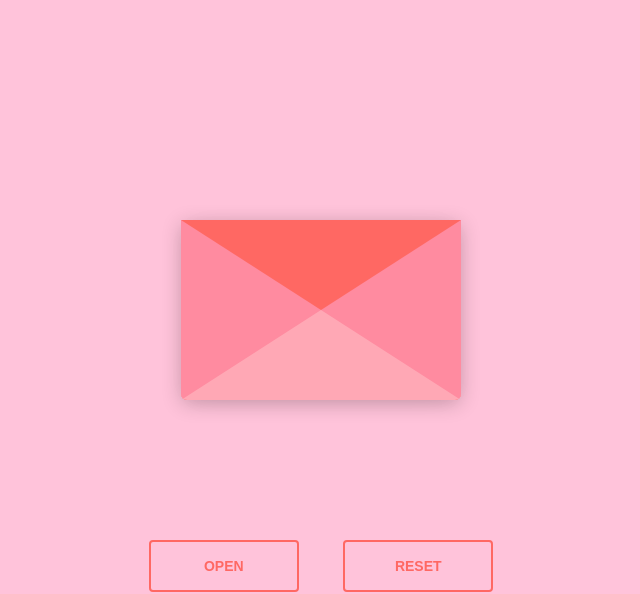
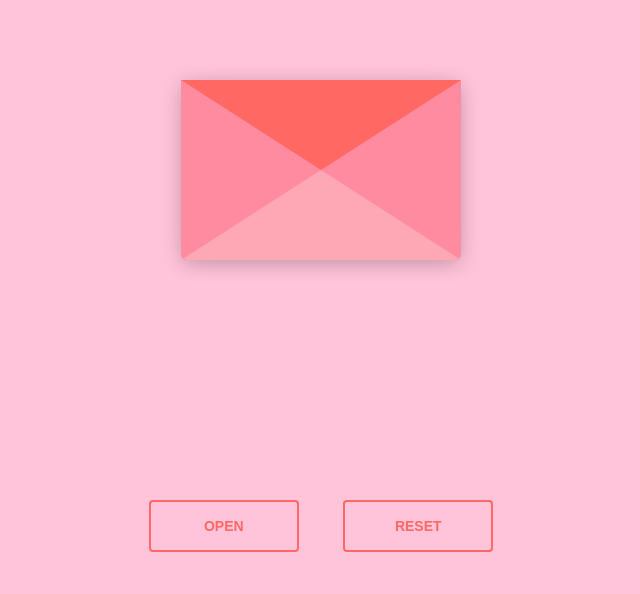
Before and after one commit to Sradclif07/ValentinesSite2, a plain HTML site: page index.html in a window 1280 px wide. Shown: the top 594 px of the page, without its empty margins (319-959 px from the left). Drawn offline with nearby package versions, Linux system fonts and the light colour scheme.

Commit message:
Update index.css

```diff
--- a/index.css
+++ b/index.css
@@ -13,9 +13,9 @@ body {
 .envelope-wrapper {
     height: 380px;
     display: flex;
-    justify-content: center;
-    align-items: center;
-    margin-top: 120px;
+    justify-content: center;  /* horizontal centering */
+    align-items: flex-start;  /* move envelope to top */
+    margin-top: 80px;         /* adjust spacing from top of screen */
 }
 
 /* Envelope */
@@ -105,7 +105,7 @@ body {
 }
 
 .open .letter {
-    transform: translateY(-140px);
+    transform: translateY(-180px);  /* pops further out */
     transition: transform 0.4s 0.6s ease, z-index 0.6s;
     z-index: 2;
 }
```
